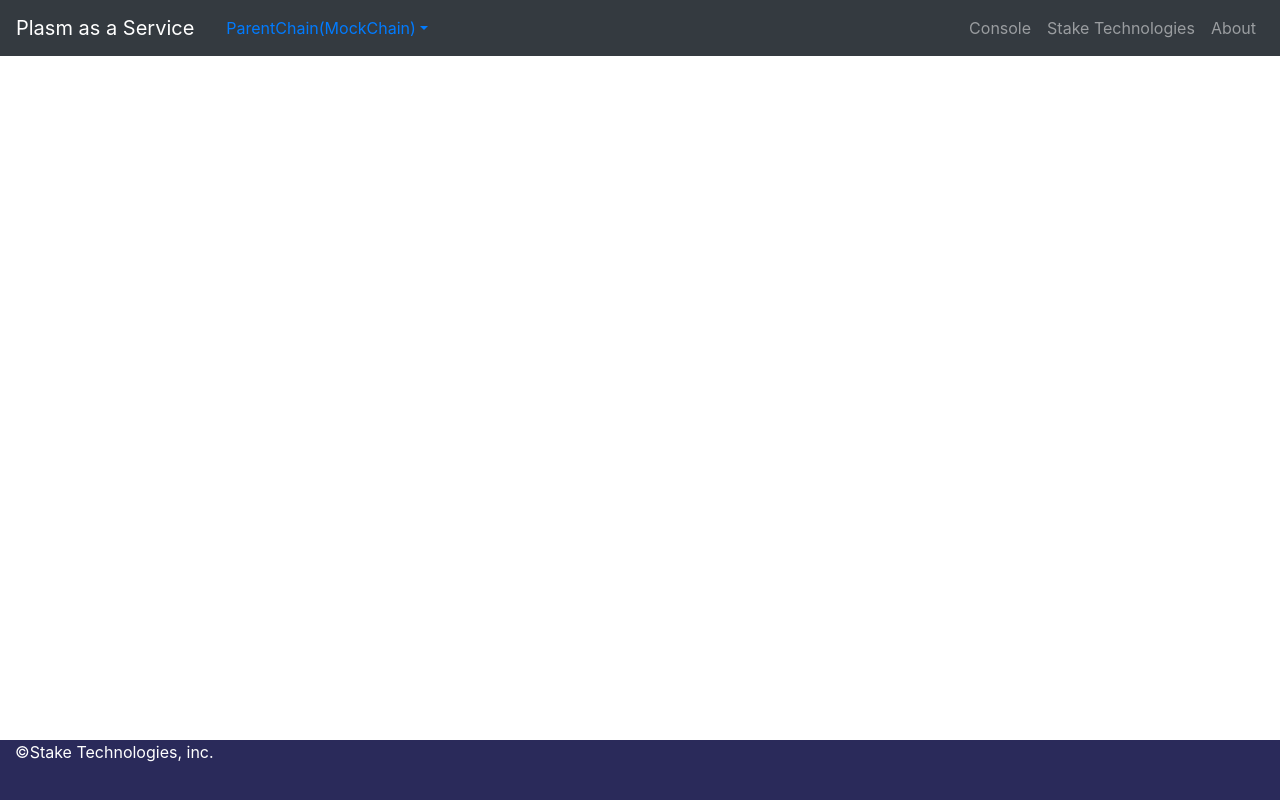
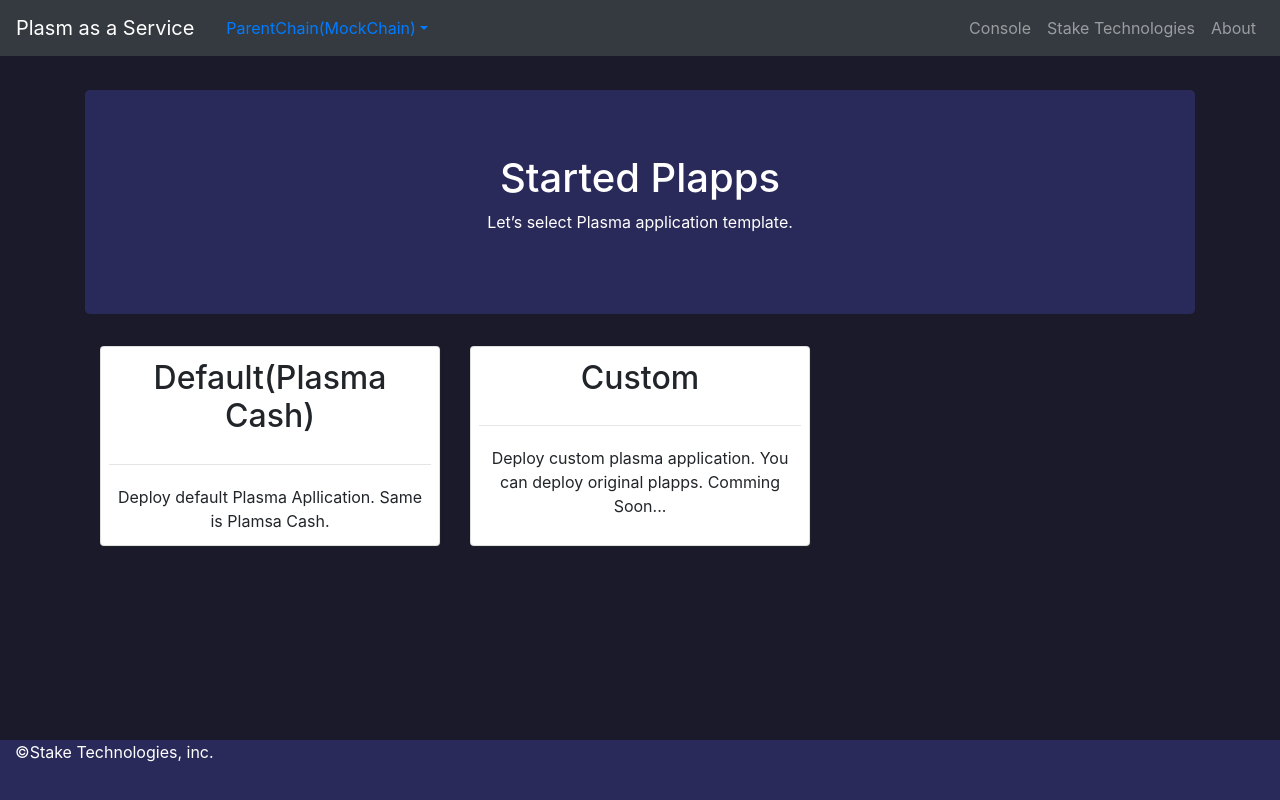
Before and after one commit to stakedtechnologies/Plaas, a React (Create React App) app: page /started in a window 1280 px wide. Built offline with nearby package versions, Linux system fonts and the light colour scheme.

Commit message:
add Started

```diff
--- a/src/Router.jsx
+++ b/src/Router.jsx
@@ -1,6 +1,7 @@
 import React from 'react';
 import App from './App';
 import About from './About';
+import Started from './Started';
 import Header from './Header';
 import Footer from './Footer';
 import { BrowserRouter, Route } from "react-router-dom";
@@ -15,6 +16,7 @@ class Router extends React.Component {
             <div>
                 <Header />
                 <Route exact path="/" component={App} />
+                <Route path="/started" component={Started} />
                 <Route path="/about" component={About} />
                 <Footer />
             </div>
--- /dev/null
+++ b/src/Started.jsx
@@ -0,0 +1,95 @@
+import React from 'react';
+import PropTypes from 'prop-types'
+import {Col, Row, Container, Jumbotron} from 'react-bootstrap'
+import './index.css';
+
+var templates =[
+    {
+        name: "Default(Plasma Cash)",
+        link: "/deploy/cash",
+        descripstion: "Deploy default Plasma Apllication. Same is Plamsa Cash."
+    },
+    {
+        name: "Custom",
+        link: "/404.html",
+        descripstion: "Deploy custom plasma application. You can deploy original plapps. Comming Soon..."
+    }
+];
+
+class Started extends React.Component {
+  constructor(props) {
+    super(props);
+    this.state = {
+      cards: [], //Array of Card Components
+      selector: {}, // Selection of plapps mode
+      modalIsOpen: false
+    }
+    this.state.cards = templates.map((m) => <OneCard model={m} />);
+  }
+
+  render() {
+    return (<div className="App">
+      <Container fluid={false} className="Plaas-container">
+        <Jumbotron className="Plaas-jumbtoron">
+          <h1>Started Plapps</h1>
+          <p>Let’s select Plasma application template.</p>
+        </Jumbotron>
+        <Row className="Plaas-templates">
+          <ShowCards cards={this.state.cards} />
+        </Row>
+      </Container>
+    </div>);
+  }
+}
+
+class ShowCards extends React.Component {
+    static propTypes={
+        cards:PropTypes.object.isRequired,
+    }
+    constructor(props) {
+        super(props)
+    }
+
+    render() {
+        var nextcards = this.props.cards.map((card, i) => {
+            var m = templates[i];
+            var lowerName = m.name.toLowerCase();
+            return (<Col key={lowerName} sm={6} lg={3} xl={4} className={"d-flex align-items-stretch "}>
+                {card}
+            </Col>);
+        });
+        return nextcards;
+    }
+}
+
+class OneCard extends React.Component {
+  static propTypes={
+    model:PropTypes.object.isRequired,
+    onClick:PropTypes.object.isRequired
+  }
+  constructor(props) {
+    super(props)
+    this.state={
+      model: this.props.model,
+    }
+    this.cardClick = this.cardClick.bind(this);
+  }
+
+  cardClick(link) {
+      window.location.href = link;
+  }
+
+  render() {
+    return (<div className="rounded p-2 fly card col-sm-12" onClick={this.cardClick.bind(this, this.props.model.link)} >
+      <div className="m-1">
+        <h2>{this.props.model.name}</h2>
+      </div>
+      <hr/>
+      <div className="m-1">
+        {this.props.model.descripstion}
+      </div>
+    </div>);
+  }
+}
+
+export default Started;
--- a/src/index.css
+++ b/src/index.css
@@ -6,6 +6,7 @@ body {
     sans-serif;
   -webkit-font-smoothing: antialiased;
   -moz-osx-font-smoothing: grayscale;
+  background-color: #1a1a2a;
 }
 
 code {
@@ -28,6 +29,43 @@ code {
 .Plaas-header {
   position: fixed;
   width: 100%;
+}
+
+.Plaas-jumbtoron {
+  color: white;
+  background-color: #2a2a5a;
+}
+
+.Plaas-templates {
+  margin-right: auto; /* 1 */
+  margin-left:  auto; /* 1 */
+}
+
+.card {
+  box-shadow: 1px 1px 2px;
+  border-radius: 10px;
+  margin-bottom: 30px;
+  cursor: pointer;
+}
+
+.fly {
+  -webkit-transition: all 0.15s ease;
+  -o-transition: all 0.15s ease;
+  transition: all 0.15s ease;
+}
+
+.fly:hover {
+  z-index: 999;
+  -webkit-transform: scale(1.03);
+  -ms-transform: scale(1.03);
+  transform: scale(1.03);
+  -webkit-transition: all 0.15s ease;
+  -o-transition: all 0.15s ease;
+  transition: all 0.15s ease;
+}
+
+.Plaas-container {
+  padding-top: 90px;
 }
 
 /* Apps */
```
Also changed, not shown: 1 other file (tests, documents, lock files or other folders).
